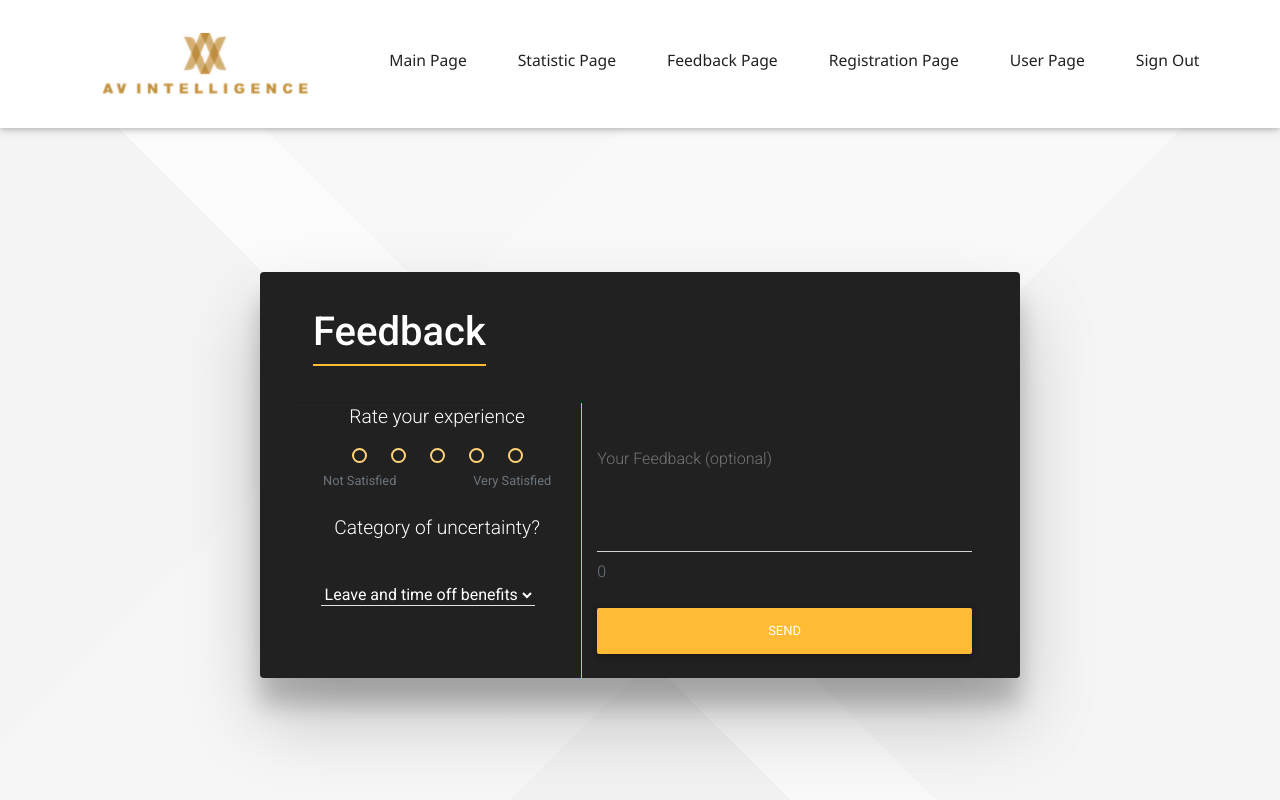
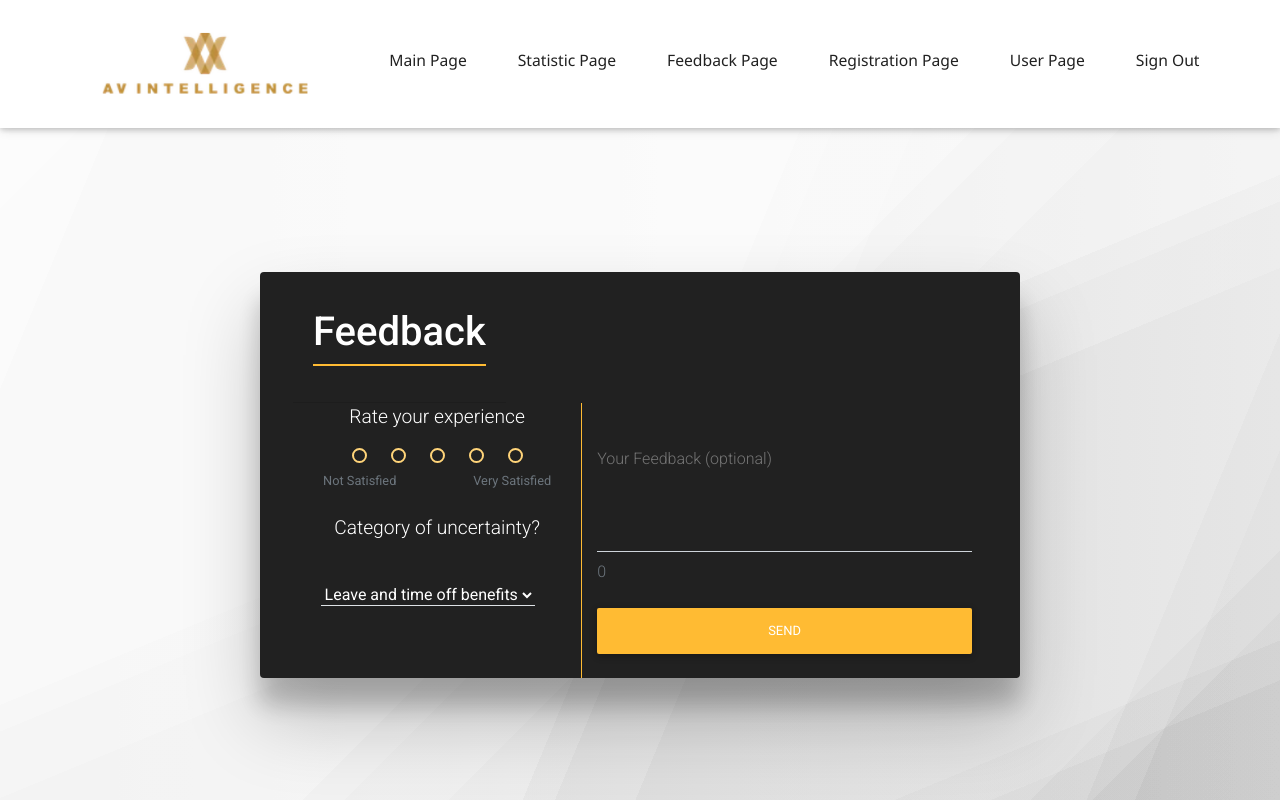
Before and after one commit to Lossody/FYP_UIUXP, a Flask app: page /feedback in a window 1280 px wide. Run offline with Flask 2, Linux system fonts and the light colour scheme; the visitor is signed in with stand-in values (Sample User, id 1); some libraries are stand-ins or nearby versions.

Commit message:
Background Changes & Feedback Hover

```diff
--- a/application/static/css/feedback.css
+++ b/application/static/css/feedback.css
@@ -120,7 +120,7 @@ p {
 
 body {
   /* background-image: url("../images/bgimg.PNG"); */
-  background-image: linear-gradient(45deg, rgba(14, 14, 14,0.03) 0%, rgba(14, 14, 14,0.03) 38%,rgba(250, 250, 250,0.03) 38%, rgba(250, 250, 250,0.03) 45%,rgba(113, 113, 113,0.03) 45%, rgba(113, 113, 113,0.03) 100%),linear-gradient(135deg, rgba(148, 148, 148,0.03) 0%, rgba(148, 148, 148,0.03) 36%,rgba(219, 219, 219,0.03) 36%, rgba(219, 219, 219,0.03) 63%,rgba(62, 62, 62,0.03) 63%, rgba(62, 62, 62,0.03) 100%),linear-gradient(90deg, rgb(255,255,255),rgb(255,255,255));
+  background-image: linear-gradient(112.5deg, rgb(214, 214, 214) 0%, rgb(214, 214, 214) 10%,rgb(195, 195, 195) 10%, rgb(195, 195, 195) 53%,rgb(176, 176, 176) 53%, rgb(176, 176, 176) 55%,rgb(157, 157, 157) 55%, rgb(157, 157, 157) 60%,rgb(137, 137, 137) 60%, rgb(137, 137, 137) 88%,rgb(118, 118, 118) 88%, rgb(118, 118, 118) 91%,rgb(99, 99, 99) 91%, rgb(99, 99, 99) 100%),linear-gradient(157.5deg, rgb(214, 214, 214) 0%, rgb(214, 214, 214) 10%,rgb(195, 195, 195) 10%, rgb(195, 195, 195) 53%,rgb(176, 176, 176) 53%, rgb(176, 176, 176) 55%,rgb(157, 157, 157) 55%, rgb(157, 157, 157) 60%,rgb(137, 137, 137) 60%, rgb(137, 137, 137) 88%,rgb(118, 118, 118) 88%, rgb(118, 118, 118) 91%,rgb(99, 99, 99) 91%, rgb(99, 99, 99) 100%),linear-gradient(135deg, rgb(214, 214, 214) 0%, rgb(214, 214, 214) 10%,rgb(195, 195, 195) 10%, rgb(195, 195, 195) 53%,rgb(176, 176, 176) 53%, rgb(176, 176, 176) 55%,rgb(157, 157, 157) 55%, rgb(157, 157, 157) 60%,rgb(137, 137, 137) 60%, rgb(137, 137, 137) 88%,rgb(118, 118, 118) 88%, rgb(118, 118, 118) 91%,rgb(99, 99, 99) 91%, rgb(99, 99, 99) 100%),linear-gradient(90deg, rgb(195, 195, 195),rgb(228, 228, 228)); background-blend-mode:overlay,overlay,overlay,normal;
   background-size: cover;
   background-attachment: fixed;
   background-repeat: no-repeat;
--- a/application/static/css/main.css
+++ b/application/static/css/main.css
@@ -165,4 +165,5 @@ body {
 .feedback:hover {
     background-color: rgb(92, 92, 92);
     text-decoration: none;
+    transition: 0.5s;
 }
--- a/application/static/css/register.css
+++ b/application/static/css/register.css
@@ -1,5 +1,5 @@
 body{
-    background-image: linear-gradient(45deg, rgba(14, 14, 14,0.03) 0%, rgba(14, 14, 14,0.03) 38%,rgba(250, 250, 250,0.03) 38%, rgba(250, 250, 250,0.03) 45%,rgba(113, 113, 113,0.03) 45%, rgba(113, 113, 113,0.03) 100%),linear-gradient(135deg, rgba(148, 148, 148,0.03) 0%, rgba(148, 148, 148,0.03) 36%,rgba(219, 219, 219,0.03) 36%, rgba(219, 219, 219,0.03) 63%,rgba(62, 62, 62,0.03) 63%, rgba(62, 62, 62,0.03) 100%),linear-gradient(90deg, rgb(255,255,255),rgb(255,255,255));
+    background-image: radial-gradient(circle at 57% 36%, hsla(263,0%,78%,0.04) 0%, hsla(263,0%,78%,0.04) 10%,transparent 10%, transparent 100%),radial-gradient(circle at 22% 61%, hsla(263,0%,78%,0.04) 0%, hsla(263,0%,78%,0.04) 36%,transparent 36%, transparent 100%),radial-gradient(circle at 68% 97%, hsla(263,0%,78%,0.04) 0%, hsla(263,0%,78%,0.04) 41%,transparent 41%, transparent 100%),radial-gradient(circle at 57% 89%, hsla(263,0%,78%,0.04) 0%, hsla(263,0%,78%,0.04) 30%,transparent 30%, transparent 100%),radial-gradient(circle at 39% 80%, hsla(263,0%,78%,0.04) 0%, hsla(263,0%,78%,0.04) 22%,transparent 22%, transparent 100%),radial-gradient(circle at 88% 71%, hsla(263,0%,78%,0.04) 0%, hsla(263,0%,78%,0.04) 30%,transparent 30%, transparent 100%),linear-gradient(0deg, rgb(255,255,255),rgb(255,255,255));
     background-size: cover;
     background-attachment: fixed;
 }
--- a/application/static/css/statistics.css
+++ b/application/static/css/statistics.css
@@ -60,7 +60,7 @@ h5 {
 
 body {
     /* background-image: url("../images/bgimg_4.PNG"); */
-    background-image: linear-gradient(45deg, rgba(14, 14, 14,0.03) 0%, rgba(14, 14, 14,0.03) 38%,rgba(250, 250, 250,0.03) 38%, rgba(250, 250, 250,0.03) 45%,rgba(113, 113, 113,0.03) 45%, rgba(113, 113, 113,0.03) 100%),linear-gradient(135deg, rgba(148, 148, 148,0.03) 0%, rgba(148, 148, 148,0.03) 36%,rgba(219, 219, 219,0.03) 36%, rgba(219, 219, 219,0.03) 63%,rgba(62, 62, 62,0.03) 63%, rgba(62, 62, 62,0.03) 100%),linear-gradient(90deg, rgb(255,255,255),rgb(255,255,255));
+    background-image: radial-gradient(circle at center center, transparent,rgb(255,255,255)),linear-gradient(309deg, rgba(90, 90, 90,0.05) 0%, rgba(90, 90, 90,0.05) 50%,rgba(206, 206, 206,0.05) 50%, rgba(206, 206, 206,0.05) 100%),linear-gradient(39deg, rgba(13, 13, 13,0.05) 0%, rgba(13, 13, 13,0.05) 50%,rgba(189, 189, 189,0.05) 50%, rgba(189, 189, 189,0.05) 100%),linear-gradient(144deg, rgba(249, 249, 249,0.05) 0%, rgba(249, 249, 249,0.05) 50%,rgba(111, 111, 111,0.05) 50%, rgba(111, 111, 111,0.05) 100%),linear-gradient(166deg, rgba(231, 231, 231,0.05) 0%, rgba(231, 231, 231,0.05) 50%,rgba(220, 220, 220,0.05) 50%, rgba(220, 220, 220,0.05) 100%),linear-gradient(212deg, rgba(80, 80, 80,0.05) 0%, rgba(80, 80, 80,0.05) 50%,rgba(243, 243, 243,0.05) 50%, rgba(243, 243, 243,0.05) 100%),radial-gradient(circle at center center, hsl(107,19%,100%),hsl(107,19%,100%));
     background-size: cover;
     background-attachment: fixed;
     background-repeat: no-repeat;
--- a/application/static/css/update.css
+++ b/application/static/css/update.css
@@ -1,5 +1,5 @@
 body {
-    background-image: linear-gradient(45deg, rgba(14, 14, 14,0.03) 0%, rgba(14, 14, 14,0.03) 38%,rgba(250, 250, 250,0.03) 38%, rgba(250, 250, 250,0.03) 45%,rgba(113, 113, 113,0.03) 45%, rgba(113, 113, 113,0.03) 100%),linear-gradient(135deg, rgba(148, 148, 148,0.03) 0%, rgba(148, 148, 148,0.03) 36%,rgba(219, 219, 219,0.03) 36%, rgba(219, 219, 219,0.03) 63%,rgba(62, 62, 62,0.03) 63%, rgba(62, 62, 62,0.03) 100%),linear-gradient(90deg, rgb(255,255,255),rgb(255,255,255));
+    background-image: radial-gradient(circle at 57% 36%, hsla(263,0%,78%,0.04) 0%, hsla(263,0%,78%,0.04) 10%,transparent 10%, transparent 100%),radial-gradient(circle at 22% 61%, hsla(263,0%,78%,0.04) 0%, hsla(263,0%,78%,0.04) 36%,transparent 36%, transparent 100%),radial-gradient(circle at 68% 97%, hsla(263,0%,78%,0.04) 0%, hsla(263,0%,78%,0.04) 41%,transparent 41%, transparent 100%),radial-gradient(circle at 57% 89%, hsla(263,0%,78%,0.04) 0%, hsla(263,0%,78%,0.04) 30%,transparent 30%, transparent 100%),radial-gradient(circle at 39% 80%, hsla(263,0%,78%,0.04) 0%, hsla(263,0%,78%,0.04) 22%,transparent 22%, transparent 100%),radial-gradient(circle at 88% 71%, hsla(263,0%,78%,0.04) 0%, hsla(263,0%,78%,0.04) 30%,transparent 30%, transparent 100%),linear-gradient(0deg, rgb(255,255,255),rgb(255,255,255));
     background-size: cover;
     background-attachment: fixed;
 }
--- a/application/static/css/viewer.css
+++ b/application/static/css/viewer.css
@@ -13,7 +13,7 @@ h1{
 
 body {
     /* background-image: url("../images/bgimg.PNG"); */
-    background-image: linear-gradient(45deg, rgba(14, 14, 14,0.03) 0%, rgba(14, 14, 14,0.03) 38%,rgba(250, 250, 250,0.03) 38%, rgba(250, 250, 250,0.03) 45%,rgba(113, 113, 113,0.03) 45%, rgba(113, 113, 113,0.03) 100%),linear-gradient(135deg, rgba(148, 148, 148,0.03) 0%, rgba(148, 148, 148,0.03) 36%,rgba(219, 219, 219,0.03) 36%, rgba(219, 219, 219,0.03) 63%,rgba(62, 62, 62,0.03) 63%, rgba(62, 62, 62,0.03) 100%),linear-gradient(90deg, rgb(255,255,255),rgb(255,255,255));
+    background-image: radial-gradient(circle at 69% 86%, rgba(165, 165, 165,0.06) 0%, rgba(165, 165, 165,0.06) 25%,rgba(193, 193, 193,0.06) 25%, rgba(193, 193, 193,0.06) 50%,rgba(221, 221, 221,0.06) 50%, rgba(221, 221, 221,0.06) 75%,rgba(249, 249, 249,0.06) 75%, rgba(249, 249, 249,0.06) 100%),radial-gradient(circle at 49% 76%, rgba(129, 129, 129,0.06) 0%, rgba(129, 129, 129,0.06) 25%,rgba(164, 164, 164,0.06) 25%, rgba(164, 164, 164,0.06) 50%,rgba(200, 200, 200,0.06) 50%, rgba(200, 200, 200,0.06) 75%,rgba(235, 235, 235,0.06) 75%, rgba(235, 235, 235,0.06) 100%),radial-gradient(circle at 22% 64%, rgba(173, 173, 173,0.06) 0%, rgba(173, 173, 173,0.06) 25%,rgba(119, 119, 119,0.06) 25%, rgba(119, 119, 119,0.06) 50%,rgba(64, 64, 64,0.06) 50%, rgba(64, 64, 64,0.06) 75%,rgba(10, 10, 10,0.06) 75%, rgba(10, 10, 10,0.06) 100%),linear-gradient(307deg, rgb(255,255,255),rgb(255,255,255));
     background-size: cover;
     background-attachment: fixed;
     background-repeat: no-repeat;
```
Also changed, not shown: application/database.db.
